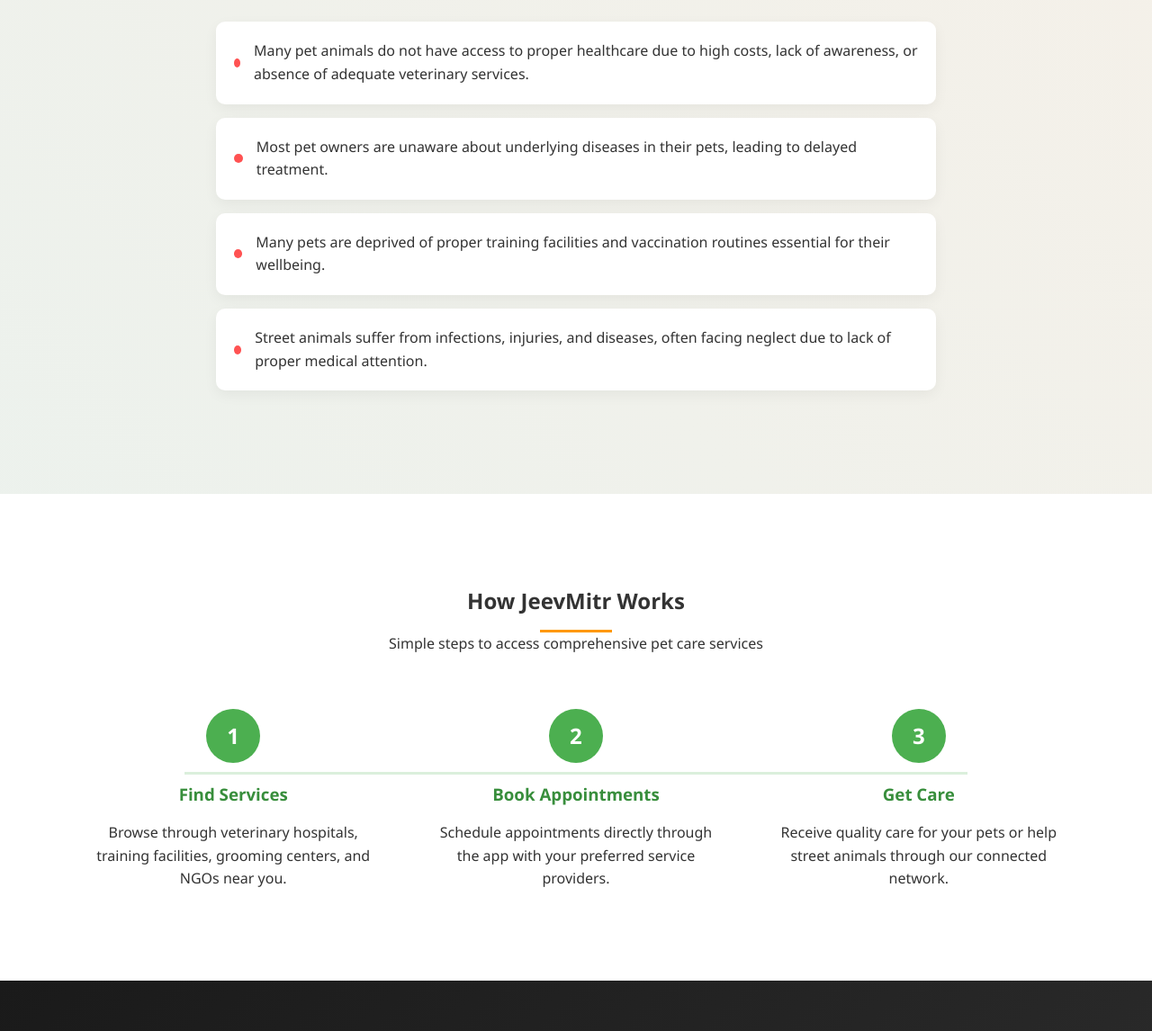
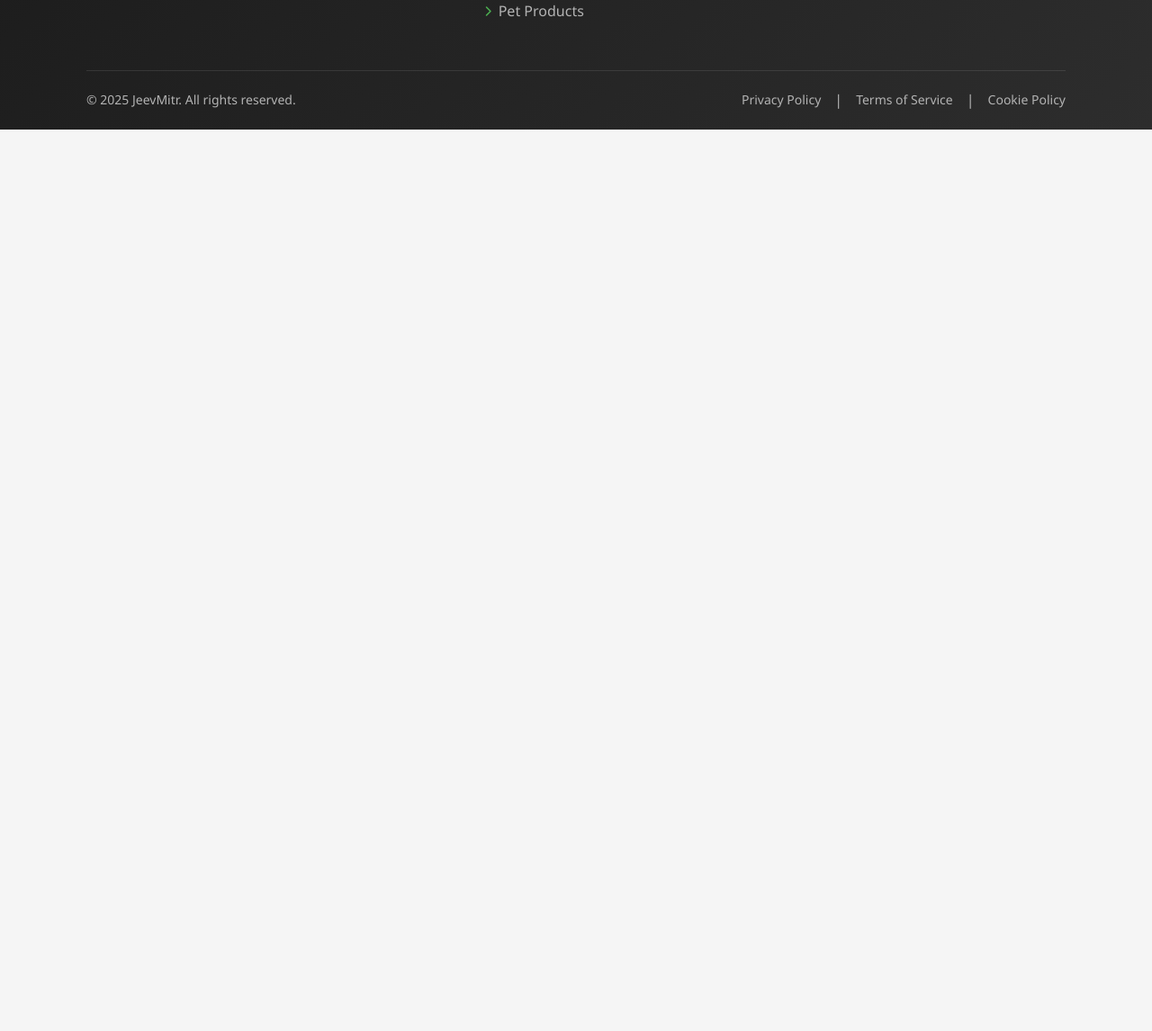
Before and after one commit to csxark/jeevmitr, a plain HTML site: page index.html in a window 1280 px wide. Shown: the part 2004-3150 px from the top of the page at 90% size. After the commit the page ends 2148 px from the top, so only its background shows below. Drawn offline with Linux system fonts and the light colour scheme.

Commit message:
Update index.html

```diff
--- a/index.html
+++ b/index.html
@@ -97,7 +97,7 @@
         </div>
     </section>
 
-    <section class="problem-solution" id="problem-solution">
+    <!-- <section class="problem-solution" id="problem-solution">
         <div class="container">
             <div class="section-title">
                 <h2>Understanding Pet Care Challenges</h2>
@@ -124,9 +124,9 @@
                 </ul>
             </div>
         </div>
-    </section>
+    </section> -->
 
-    <section class="how-it-works" id="how-it-works">
+    <!-- <section class="how-it-works" id="how-it-works">
         <div class="container">
             <div class="section-title">
                 <h2>How JeevMitr Works</h2>
@@ -150,7 +150,7 @@
                 </div>
             </div>
         </div>
-    </section>
+    </section> -->
 
     <footer>
         <div class="container">
```
